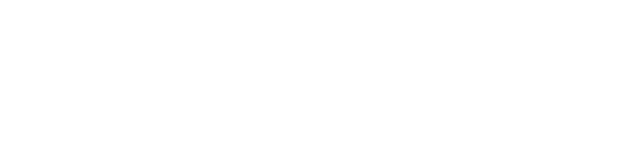
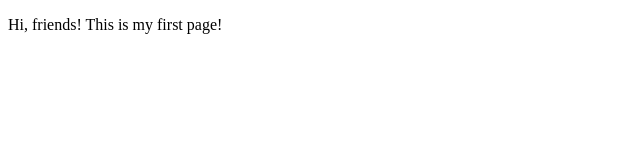
Before and after one commit to Pragmadim/Web-storm-desktop, a plain HTML site: page my_page/index.html in a window 1280 px wide. Shown: the whole page, without its empty margins (0-640 px from the left). Drawn offline with Linux system fonts and the light colour scheme.

Commit message:
Second commit

```diff
--- a/my_page/index.html
+++ b/my_page/index.html
@@ -2,9 +2,12 @@
 <html lang="en">
 <head>
     <meta charset="UTF-8">
-    <title>Title</title>
+    <title>Pragmadim's personal page</title>
 </head>
 <body>
+    <div>
+        <p class="headline"> Hi, friends! This is my first page! </p>
+    </div>
 
 </body>
 </html>
--- a/my_page/styles.css
+++ b/my_page/styles.css
@@ -0,0 +1,3 @@
+.headline {
+    font-family:"monospace";
+}
```
